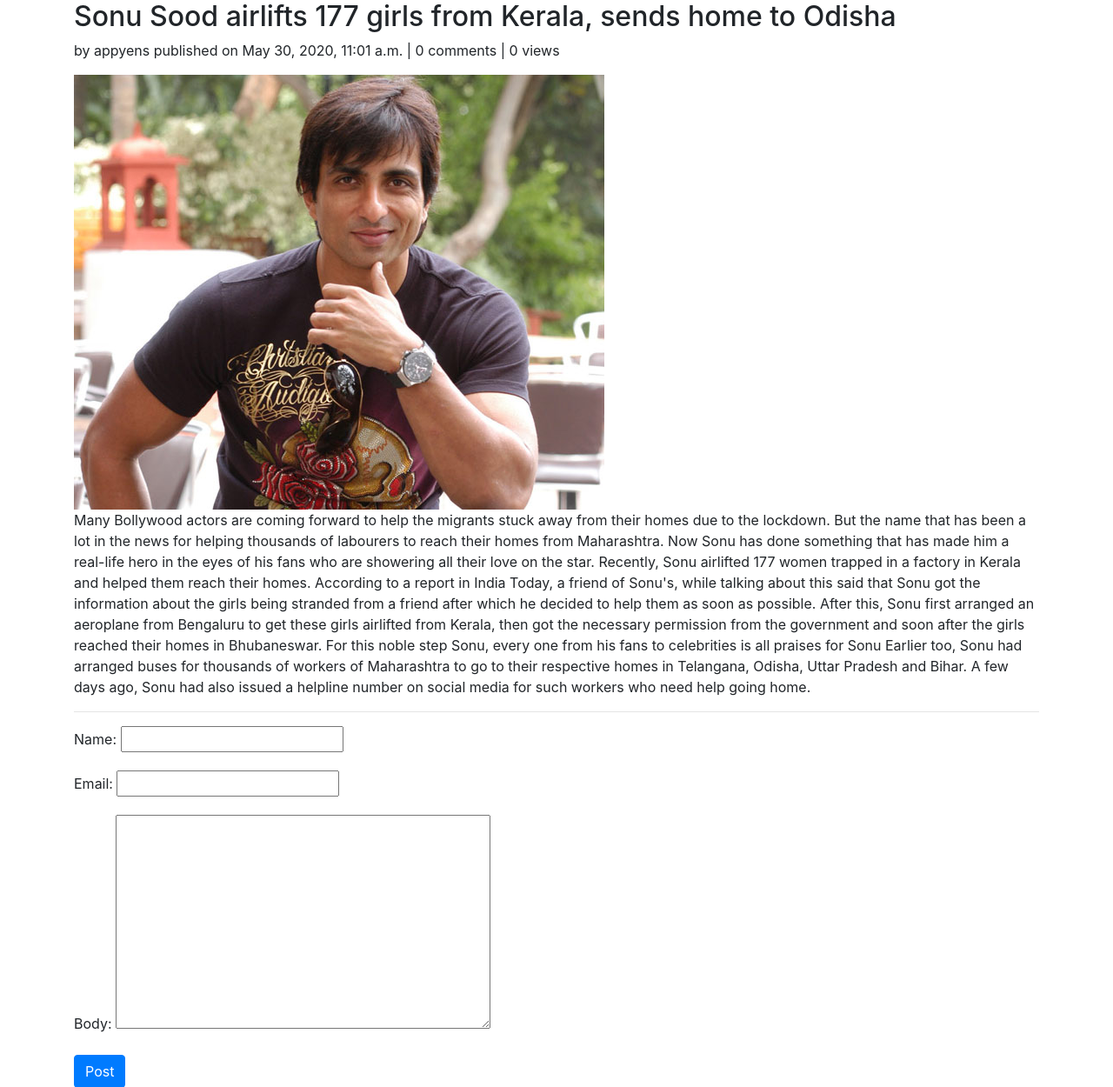
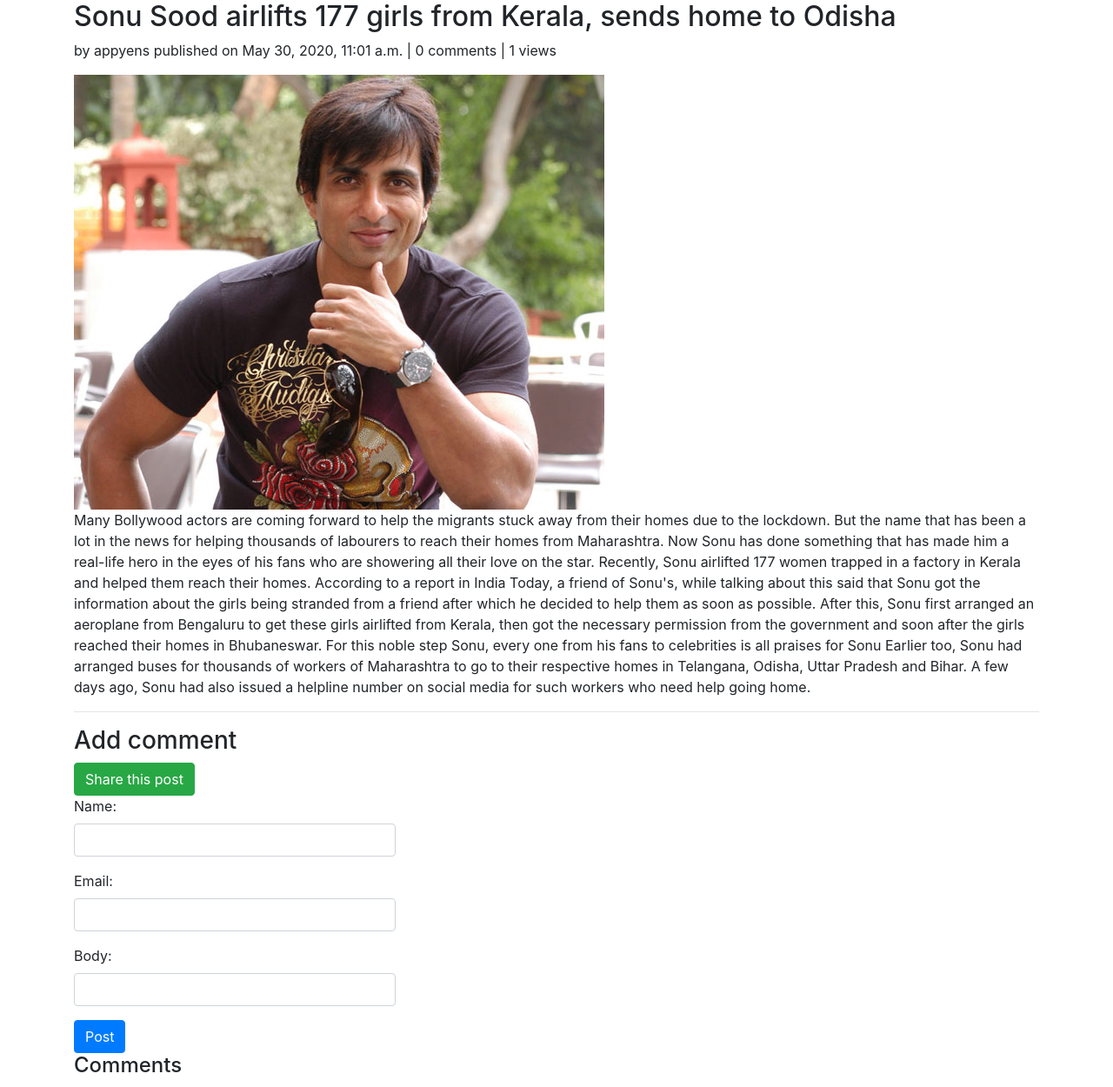
Before and after one commit to appyens/write-django, a Django app: a page that uses post/templates/post/post_detail.html in a window 1280 px wide. Shown: the part 56-1306 px from the top of the page at 87% size. Run offline with Django 3.2, Linux system fonts and the light colour scheme; data comes from the database, SQL or seed files in the repository; both versions use the stored data as it was after the commit; some libraries are stand-ins or nearby versions.

Commit message:
share email added

```diff
--- a/book/models.py
+++ b/book/models.py
@@ -64,7 +64,7 @@ class Author(models.Model):
     def save(self, **kwargs):
         if not self.slug:
             self.slug = slugify(self.fullname)
-            super().save(**kwargs)
+        super().save(**kwargs)
 
 
 class Publisher(models.Model):
--- a/post/admin.py
+++ b/post/admin.py
@@ -5,7 +5,7 @@ from .models import Post, Comment
 
 
 class PostModelAdmin(admin.ModelAdmin):
-    list_display = ('title', 'status', 'publish')
+    list_display = ('title', 'status', 'publish', 'views')
 
 
 admin.site.register(Post, PostModelAdmin)
--- a/post/forms.py
+++ b/post/forms.py
@@ -7,3 +7,14 @@ class AddCommentForm(forms.ModelForm):
     class Meta:
         model = Comment
         fields = ('name', 'email', 'body')
+        widgets = {
+            'name': forms.TextInput(attrs={'class': 'form-control col-4'}),
+            'email': forms.TextInput(attrs={'class': 'form-control col-4'}),
+            'body': forms.TextInput(attrs={'class': 'form-control col-4'})
+        }
+
+
+class EmailForm(forms.Form):
+
+    to_id = forms.EmailField(widget=forms.EmailInput(attrs={'class': 'form-control'}))
+    to_name = forms.CharField(widget=forms.TimeInput(attrs={'class': 'form-control'}))
--- a/post/models.py
+++ b/post/models.py
@@ -45,7 +45,7 @@ class Post(models.Model):
     def save(self, *args, **kwargs):
         if not self.slug:
             self.slug = slugify(self.title)
-            super().save(*args, **kwargs)
+        super().save(*args, **kwargs)
 
     def get_absolute_url(self):
         return reverse('post:post_detail', args=[
@@ -54,9 +54,6 @@ class Post(models.Model):
             self.publish.day,
             self.slug
         ])
-
-    def total_views(self):
-        pass
 
 
 class Comment(models.Model):
--- a/post/templates/post/post_detail.html
+++ b/post/templates/post/post_detail.html
@@ -13,6 +13,8 @@
     <p>{{ post.body }}</p>
     <hr>
     <div>
+        <h3>Add comment</h3>
+        <a href="{% url 'post:share_post' post.id %}"><button class="btn btn-success">Share this post</button></a>
         <form action="" method="POST">
             {{ form.as_p }}
             {% csrf_token %}
--- a/post/urls.py
+++ b/post/urls.py
@@ -7,4 +7,6 @@ urlpatterns = [
     path('', views.home, name='home'),
     path('list/', views.post_list, name='post_list'),
     path('<int:year>/<int:month>/<int:day>/<slug:slug>', views.post_detail, name='post_detail'),
+    path('share/<int:post_id>', views.share_post, name='share_post'),
+
 ]
--- a/post/views.py
+++ b/post/views.py
@@ -1,13 +1,17 @@
-from django.shortcuts import render, get_object_or_404
+from django.shortcuts import render, get_object_or_404, redirect
+from django.core.mail import send_mail
+from django.contrib import messages
 from .models import Post, Comment
 from django.core.exceptions import ObjectDoesNotExist
-from .forms import AddCommentForm
+from .forms import AddCommentForm, EmailForm
 
 
 def home(request):
 
-    latest_posts = Post.objects.filter(status='published')[:3]
-    return render(request, 'post/home.html', {'posts': latest_posts})
+    latest_posts = Post.objects.filter(status='published').order_by('-publish')[:3]
+    popular_posts = Post.objects.all().order_by('-views')[:3]
+
+    return render(request, 'post/home.html', {'posts': latest_posts, 'popular': popular_posts})
 
 
 def post_list(request):
@@ -24,7 +28,8 @@ def post_detail(request, year, month, day, slug):
     # getting post
     post = get_object_or_404(Post, slug=slug, publish__year=year, publish__month=month, publish__day=day)
     comments = Comment.objects.filter(post=post)
-
+    post.views += 1
+    post.save()
     # comments
     if request.method == 'POST':
         form = AddCommentForm(request.POST)
@@ -39,3 +44,23 @@ def post_detail(request, year, month, day, slug):
         form = AddCommentForm()
         context = {'post': post, 'comments': comments, 'form': form, 'related_posts': None}
         return render(request, 'post/post_detail.html', context)
+
+
+def share_post(request, post_id):
+
+    post = get_object_or_404(Post, id=post_id, status='published')
+
+    if request.method == 'POST':
+        form = EmailForm(request.POST)
+        if form.is_valid():
+            to_id = form.cleaned_data.get('to_id')
+            to_name = form.cleaned_data.get('to_name')
+            post_url = request.build_absolute_uri(post.get_absolute_url())
+            subject = f'{to_name} ({to_id}) recommends you reading "{post.title}"'
+            email_message = "Hi {name}, please check out this post {url}".format(name=to_name, url=post_url)
+            send_mail(subject=subject, message=email_message, from_email='admin@myblog.com', recipient_list=[to_id,])
+            messages.success(request, "Post has been shared successfully")
+            return redirect(post.get_absolute_url())
+    else:
+        form = EmailForm()
+        return render(request, 'post/share.html', {'form': form})
--- a/write_django/urls.py
+++ b/write_django/urls.py
@@ -15,6 +15,8 @@ Including another URLconf
 """
 from django.contrib import admin
 from django.urls import path, include
+from django.conf import settings
+from django.conf.urls.static import static
 from . import views
 
 urlpatterns = [
@@ -24,3 +26,6 @@ urlpatterns = [
     path('books-cbv/', include('book_cbv.urls', namespace='book_cbv')),
     path('posts/', include('post.urls', namespace='post')),
 ]
+
+if settings.DEBUG:
+    urlpatterns += static(settings.MEDIA_URL, document_root=settings.MEDIA_ROOT)
```
Also changed, not shown: post/templates/post/home.html (+6 -1 lines), write_django/settings.py (+8 -0 lines), db.sqlite3.
